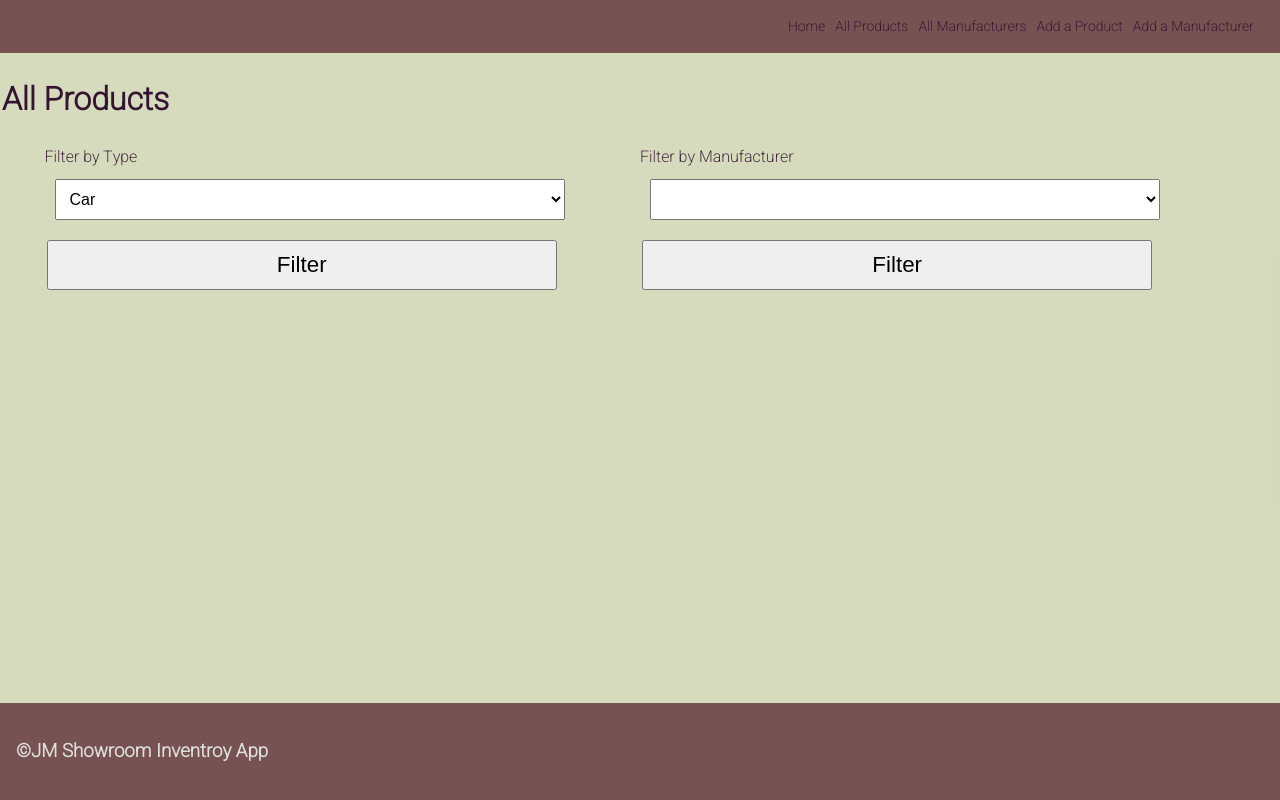
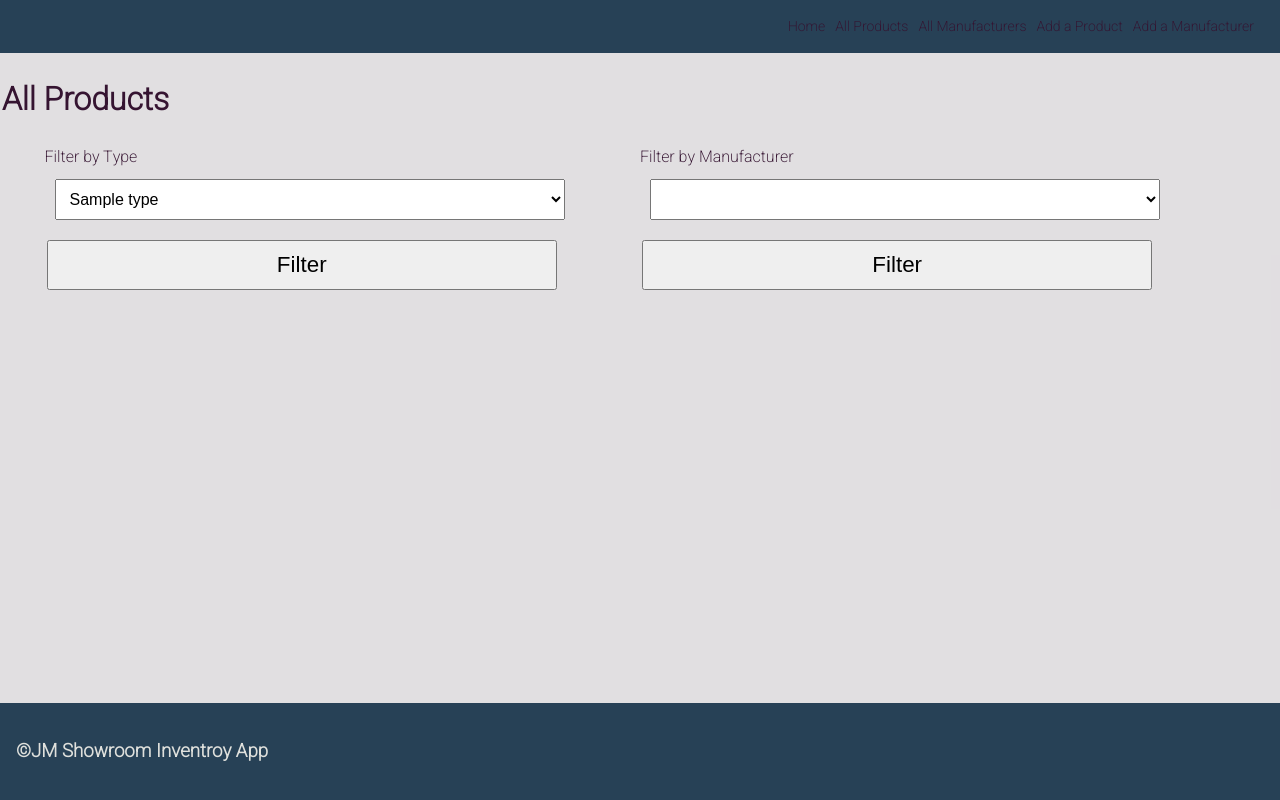
Before and after one commit to JoshMcc1/JM_Shop_inventory_app, a Flask app: template templates/products/index.html in a window 1280 px wide. Run offline with Flask 2, Linux system fonts and the light colour scheme; the template is opened without the code that fills it: most values are stand-ins (such as "Sample title", 1, 10 or a date in 2020); lists and menus that the app fills with data are empty.

Commit message:
Changing type combo box to a more dynamic function rather than hard coded and changing colour scheme - complete 1.1

```diff
--- a/static/style.css
+++ b/static/style.css
@@ -4,7 +4,7 @@ body {
     font-size: 16px;
     height: 100%;
     color: #351431;
-    background-color: rgb(189, 198, 150, 0.4);
+    background-color: rgb(208, 204, 208, 0.4);
 }
 
 body>div {
@@ -39,7 +39,7 @@ button {
     justify-content: flex-end;
     padding: 16px;
     margin: 0px;
-    background-color: rgb(119, 82, 83);
+    background-color: rgb(39, 65, 86);
     color: white;
 }
 
@@ -69,7 +69,7 @@ button {
 .item {
     flex: 0 32%;
     height: 100px;
-    margin-bottom: 2%;
+    margin-bottom: 4%;
     /* (100-32*3)/2 */
 }
 
@@ -92,7 +92,7 @@ footer {
     justify-content: flex-start;
     padding: 16px;
     margin: 0;
-    background-color: rgb(119, 82, 83);
+    background-color: rgb(39, 65, 86);
     color: #DFE0DC;
     margin-top: auto;
 
--- a/templates/manufacturers/index.html
+++ b/templates/manufacturers/index.html
@@ -10,6 +10,12 @@
                 <a href="/manufacturers/{{manufacturer.id}}">Name: {{manufacturer.name}}</a>
                 <br>
                 <span>Country of Origin: {{manufacturer.country_of_origin}}</span>
+                <br>
+                {% if manufacturer.operating_status == False%}
+                <span style="color:red">Operating Status: {{manufacturer.operating_status}}</span>
+                {% else %}
+                <span style="color:green">Operating Status: {{manufacturer.operating_status}}</span>
+                {% endif %}
 
             </div>
             <div>
--- a/templates/products/index.html
+++ b/templates/products/index.html
@@ -7,12 +7,9 @@
             <form action="/products/type" method="post" id="type">
                 <label for="type">Filter by Type</label>
                 <select id="type" name="type">
-                    <option value="Car">Car</option>
-                    <option value="SUV">SUV</option>
-                    <option value="Van">Van</option>
-                    <option value="Motorbike">Motorbike</option>
-                    <option value="Truck">Truck</option>
-                    <option value="People Carrier">People Carrier</option>
+                    {% for type in product_types %}
+                    <option value="{{type}}">{{type}}</option>
+                    {% endfor %}
                 </select>
                 <button class="buttons" type="submit">Filter</button>
 
```
Also changed, not shown: controllers/products_controller.py (+12 -0 lines), templates/products/new.html (+1 -8 lines).
